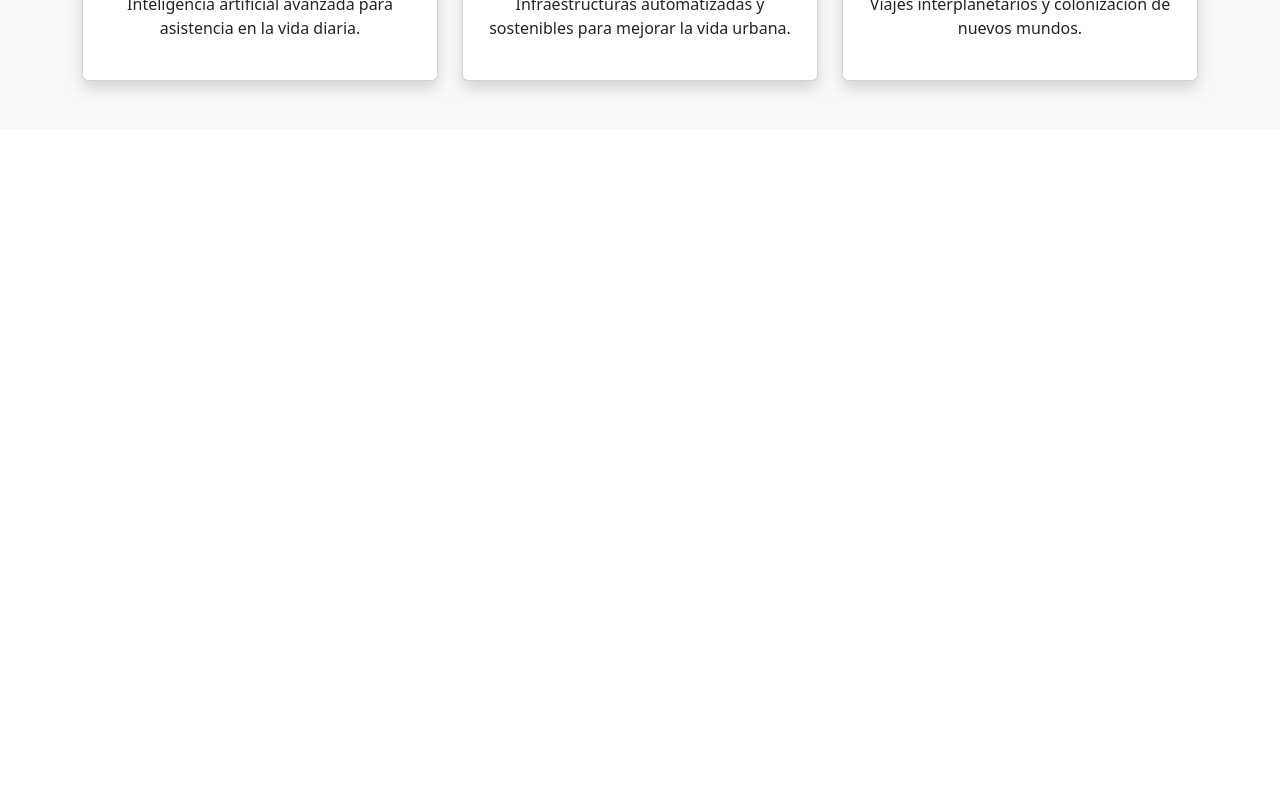
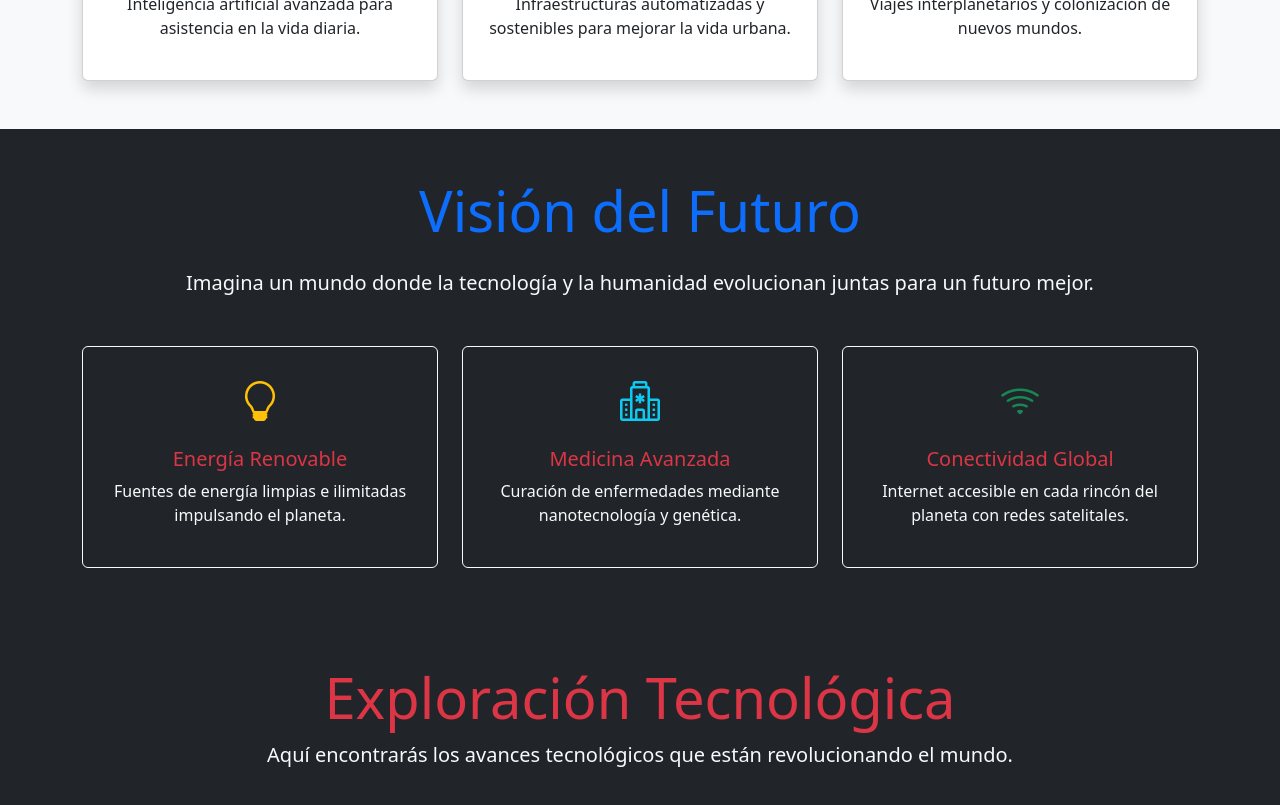
Before and after one commit to Powe1sd/black1, a React (Vite) app: page /exploration in a window 1280 px wide. Shown: the part 2860-3665 px from the top of the page. Before the commit the page ends 2989 px from the top, so only its background shows below. Built offline with nearby package versions, Linux system fonts and the light colour scheme.

Commit message:
first commit

```diff
--- a/package.json
+++ b/package.json
@@ -11,7 +11,8 @@
   },
   "dependencies": {
     "react": "^18.2.0",
-    "react-dom": "^18.2.0"
+    "react-dom": "^18.2.0",
+    "react-router-dom": "^7.3.0"
   },
   "devDependencies": {
     "@types/react": "^18.0.28",
--- a/src/App.jsx
+++ b/src/App.jsx
@@ -1,4 +1,5 @@
 import React from "react";
+import { BrowserRouter as Router, Routes, Route } from "react-router-dom";
 import Layout from "./components/Layaut";
 import Hero from "./components/Hero";
 import Features from "./components/Features";
@@ -8,12 +9,14 @@ import Specifications from "./components/Specifications";
 import Innovation from "./components/Innovation";
 import TechFeatures from "./components/TechFeatures";
 import FutureInnovations from "./components/futurein";
-
+import FutureVision from "./components/FutureVision";
+import ExploreMore from "./components/ExploreMore";
+import Exploration from "./components/Exploration";
 import "./App.css";
 
 const App = () => {
   return (
-    <>
+    <Router>
       <Layout />
       <Features />
       <Hero />
@@ -23,7 +26,13 @@ const App = () => {
       <Innovation />
       <TechFeatures />
       <FutureInnovations />
-    </>
+      <FutureVision />
+
+      <Routes>
+        <Route path="/" element={<ExploreMore />} />
+        {<Route path="/exploration" element={<Exploration />} />}
+      </Routes>
+    </Router>
   );
 };
 
--- /dev/null
+++ b/src/components/Exploration.jsx
@@ -0,0 +1,16 @@
+import React from "react";
+
+const Exploration = () => {
+  return (
+    <section className="exploration-section py-5 bg-dark text-light text-center">
+      <div className="container">
+        <h2 className="display-4 text-danger">Exploración Tecnológica</h2>
+        <p className="lead text-light">
+          Aquí encontrarás los avances tecnológicos que están revolucionando el mundo.
+        </p>
+      </div>
+    </section>
+  );
+};
+
+export default Exploration;
--- /dev/null
+++ b/src/components/ExploreMore.jsx
@@ -0,0 +1,20 @@
+import React from "react";
+import { Link } from "react-router-dom"; // Asegúrate de tener react-router-dom instalado
+
+const ExploreMore = () => {
+  return (
+    <section className="explore-section py-5 bg-dark text-light text-center">
+      <div className="container">
+        <h2 className="display-4 text-danger">Explora el Futuro</h2>
+        <p className="lead text-light">
+          Descubre más sobre la tecnología que cambiará el mundo en los próximos años.
+        </p>
+        <Link to="/exploration" className="btn btn-primary btn-lg mt-3">
+          Ir a la Exploración 🚀
+        </Link>
+      </div>
+    </section>
+  );
+};
+
+export default ExploreMore;
--- /dev/null
+++ b/src/components/FutureVision.jsx
@@ -0,0 +1,55 @@
+import React from "react";
+
+const FutureVision = () => {
+  return (
+    <section className="vision-section py-5 bg-dark text-light">
+      <div className="container">
+        <h2 className="text-center display-4 mb-4 text-primary">
+          Visión del Futuro
+        </h2>
+        <p className="text-center lead text-light">
+          Imagina un mundo donde la tecnología y la humanidad evolucionan juntas
+          para un futuro mejor.
+        </p>
+
+        <div className="row g-4 mt-4">
+          {/* Tarjeta 1 */}
+          <div className="col-md-4">
+            <div className="card bg-transparent border-light text-center p-4">
+              <i className="bi bi-lightbulb fs-1 text-warning"></i>
+              <h5 className="mt-3 text-danger">Energía Renovable</h5>
+              <p className="text-light">
+                Fuentes de energía limpias e ilimitadas impulsando el planeta.
+              </p>
+            </div>
+          </div>
+
+          {/* Tarjeta 2 */}
+          <div className="col-md-4">
+            <div className="card bg-transparent border-light text-center p-4">
+              <i className="bi bi-hospital fs-1 text-info"></i>
+              <h5 className="mt-3 text-danger">Medicina Avanzada</h5>
+              <p className="text-light">
+                Curación de enfermedades mediante nanotecnología y genética.
+              </p>
+            </div>
+          </div>
+
+          {/* Tarjeta 3 */}
+          <div className="col-md-4">
+            <div className="card bg-transparent border-light text-center p-4">
+              <i className="bi bi-wifi fs-1 text-success"></i>
+              <h5 className="mt-3 text-danger">Conectividad Global</h5>
+              <p className="text-light">
+                Internet accesible en cada rincón del planeta con redes
+                satelitales.
+              </p>
+            </div>
+          </div>
+        </div>
+      </div>
+    </section>
+  );
+};
+
+export default FutureVision;
```
Also changed, not shown: 1 other file (tests, documents, lock files or other folders).
